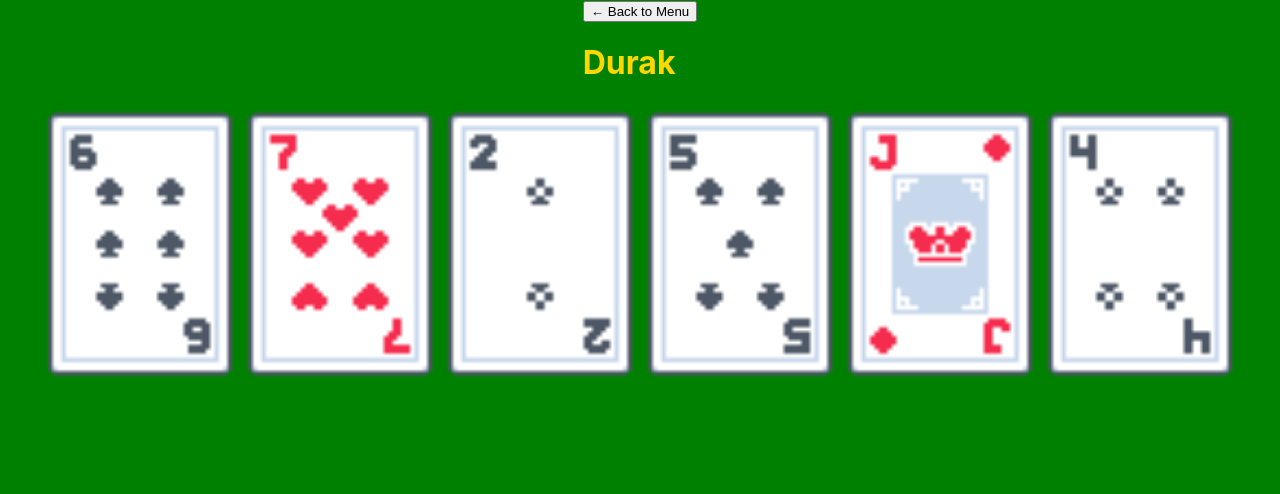
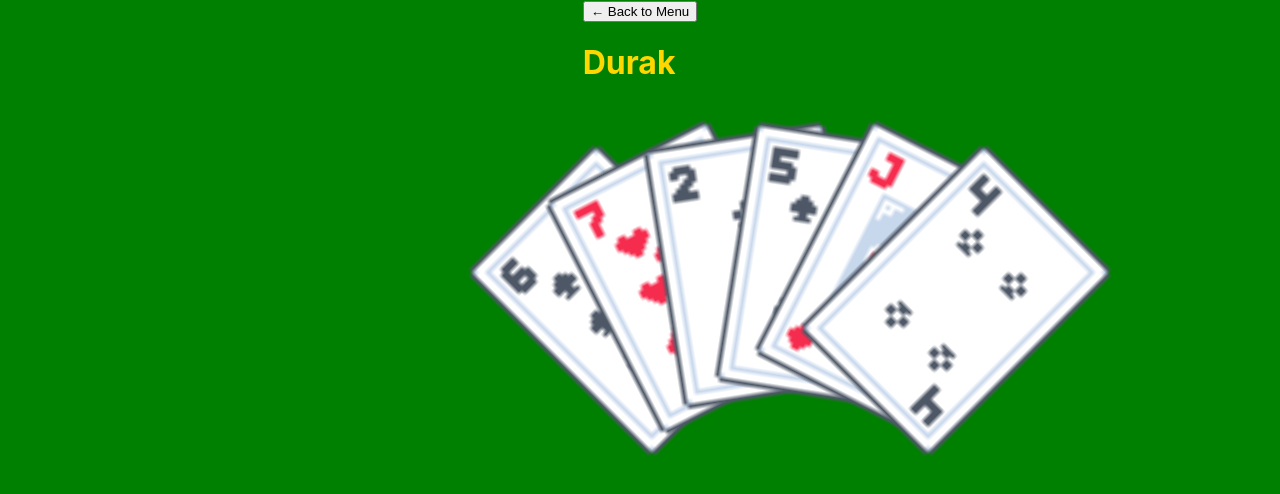
Before and after one commit to abattalov/card-game, a React (Vite) app: page / in a window 1280 px wide. Both pictures are taken after a click on the button "Durak". Shown: the top 494 px of the page. Built offline with nearby package versions, Linux system fonts and the light colour scheme.

Commit message:
added hand fanning and hover animation

```diff
--- a/src/components/HandComponent.tsx
+++ b/src/components/HandComponent.tsx
@@ -4,14 +4,31 @@ interface HandComponentProps {
     hand: Card[];
 }
 
-function HandComponent({hand}: HandComponentProps){
+function lerp(start: number, end: number, t: number) {
+    return start + (end - start) * t;
+}
+
+function HandComponent({ hand }: HandComponentProps) {
 
 
     return (
-        <div>
+        <div className='durak-hand-container'>
             {hand.map((card, index) => {
+                const t = index / (hand.length - 1);
+                const horizontalSpacing = 20;
+                const rotation = lerp(-45, 45, t);
+                const angleInRadians = rotation * Math.PI / 180;
+                const radius = 20;
+                const x = radius * Math.sin(angleInRadians) + (index * horizontalSpacing);
+                const y = radius * Math.cos(angleInRadians);
                 return (
-                    <Card key={`p1-${index}`} card={card}/>
+                    <div key={`p1-${index}`} className='hand-card' style={{
+                        '--x': `${x}px`,
+                        '--y': `${y}px`,
+                        '--rotation': `${rotation}deg`,
+                    } as React.CSSProperties}>
+                        <Card card={card} />
+                    </div>
                 );
             })}
         </div>
--- a/src/styles/Card.css
+++ b/src/styles/Card.css
@@ -4,7 +4,7 @@
     width: auto; /* Will maintain aspect ratio */
     /* border-radius: 3px; */
     /* box-shadow: 0 4px 8px rgba(0, 0, 0, 0.2); */
-    cursor: grab;
+    /* cursor: grab; */
     position: relative;
     object-fit: cover;
     z-index: 1;
@@ -15,3 +15,15 @@
     -moz-user-select: none;
     -webkit-user-select: none;
 }
+
+.hand-card {
+    position: absolute;
+    transform-origin: center bottom;
+    transform: translate(var(--x), var(--y)) rotate(var(--rotation)); /* normal state */
+    transition: transform 0.2s ease;
+}
+
+.hand-card:hover {
+    transform: translate(var(--x), var(--y)) rotate(var(--rotation)) translateY(-50px); /* hover state */
+    /* z-index: 10; */
+}
--- a/src/styles/games/Durak.css
+++ b/src/styles/games/Durak.css
@@ -5,10 +5,14 @@
     align-items: center;
 }
 
+
 .durak-game-container {
-
 }
 
 .durak-button-container {
 
 }
+
+.durak-hand-container {
+    display: flex;
+}
```
